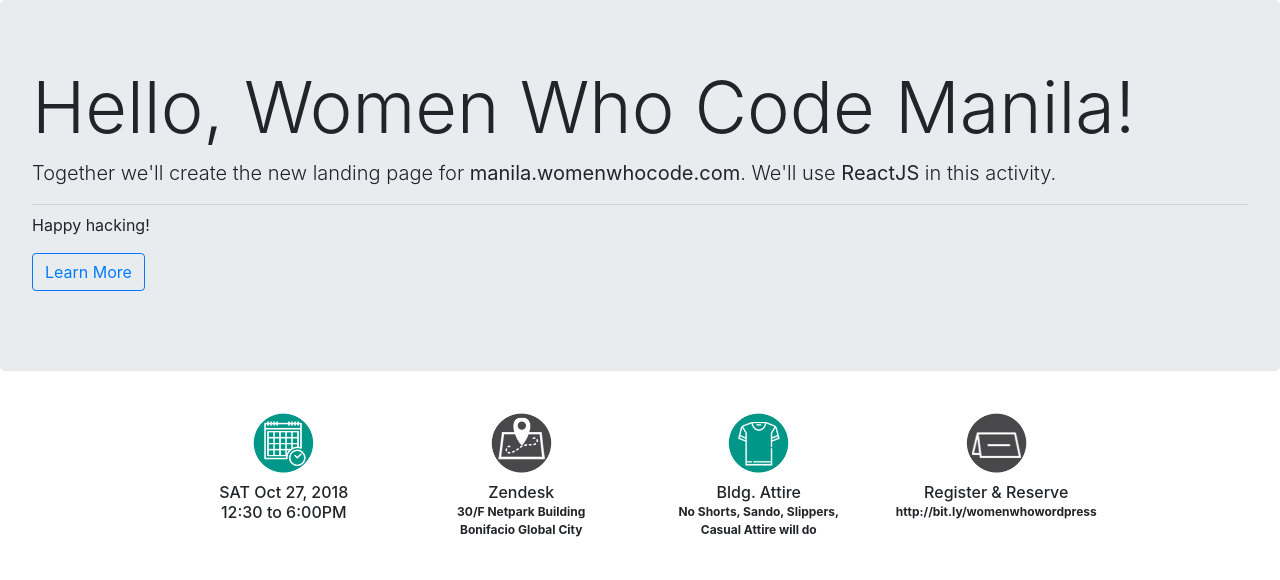
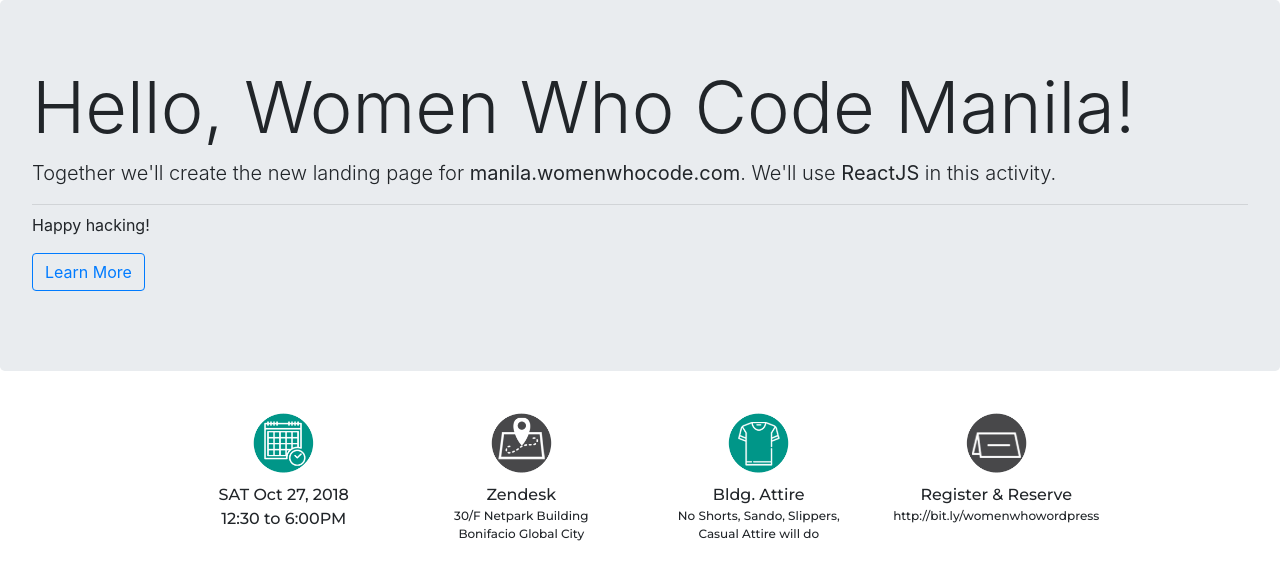
Before and after one commit to wwcodemanila/WWCodeManila-WomenWhoWP2018, a React (Create React App) app: page / in a window 1280 px wide. Shown: the top 580 px of the page. Built offline with nearby package versions, Linux system fonts and the light colour scheme.

Commit message:
Use Montserrat font and remove comments

```diff
--- a/src/assets/styles/scss/partials/event_details.scss
+++ b/src/assets/styles/scss/partials/event_details.scss
@@ -1,4 +1,6 @@
 .event-details {
+  font-family: 'Montserrat', sans-serif;
+  font-weight: 500;
   text-align: center;
 }
 
@@ -10,9 +12,9 @@
 .event-details h2 {
   font-size: 16px;
   margin-bottom: 0px;
+  line-height: 1.5;
 }
 
 .event-details p {
   font-size: 12px;
-  font-weight: bold;
 }
--- a/src/components/EventDetails.js
+++ b/src/components/EventDetails.js
@@ -56,10 +56,6 @@
           <Col md="10">
             <Row>
               {this.createEventDetails()}
-              {/*<EventDetail icon={schedule} alt="Calendar with check icon" heading="SAT Oct 27, 2018<br />12:30 to 6:00PM" paragraph="" />*/}
-              {/*<EventDetail icon={venue} alt="Map with pin icon" heading="Zendesk" paragraph="30/F Netpark Building<br />Bonifacio Global City" />*/}
-              {/*<EventDetail icon={attire} alt="Shirt icon" heading="Bldg. Attire" paragraph="No Shorts, Sando, Slippers,<br />Casual Attire will do" />*/}
-              {/*<EventDetail icon={rsvp} alt="Folded paper icon" heading="Register & Reserve" paragraph="http://bit.ly/womenwhowordpress" />*/}
             </Row>
           </Col>
           <Col md="1"></Col>
```
